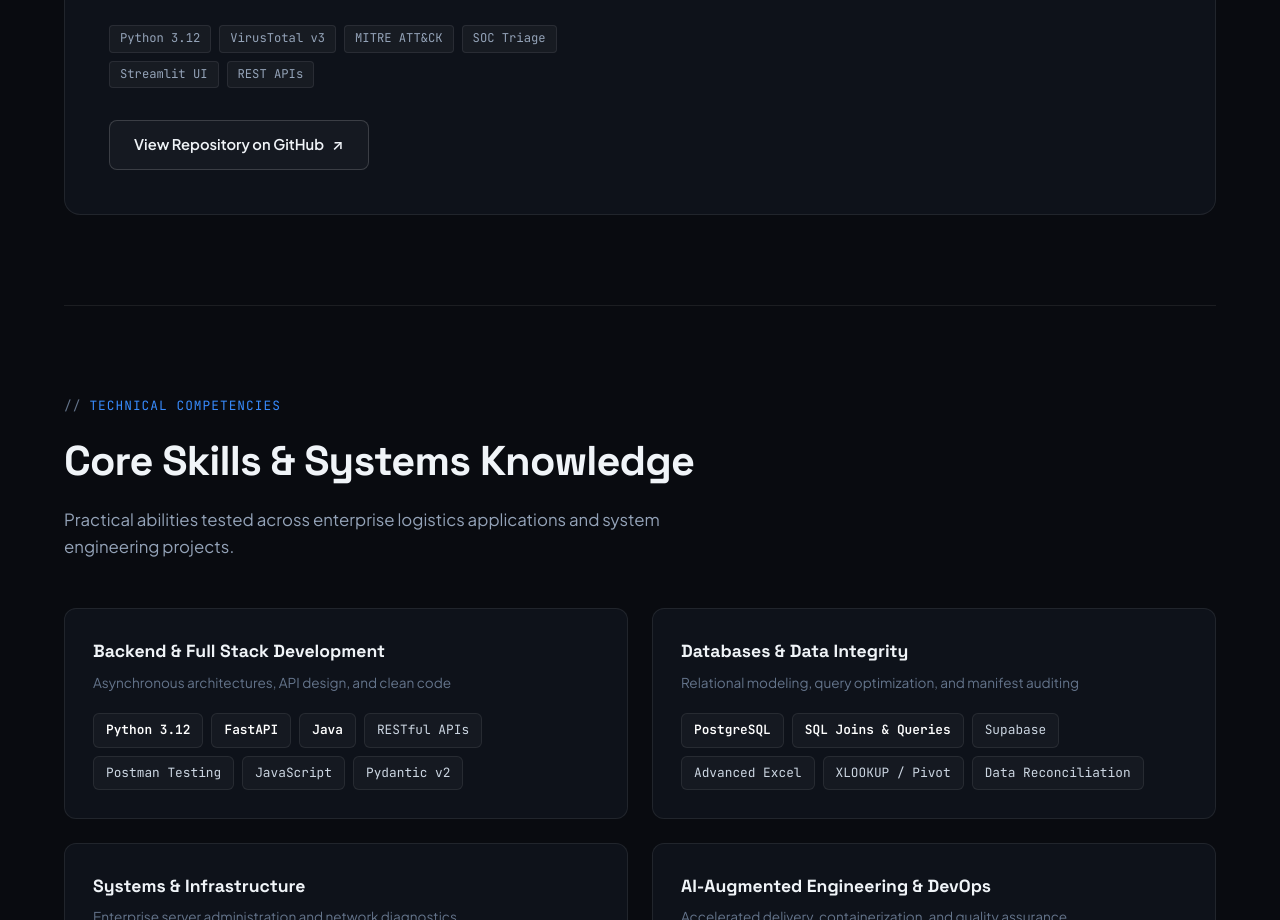
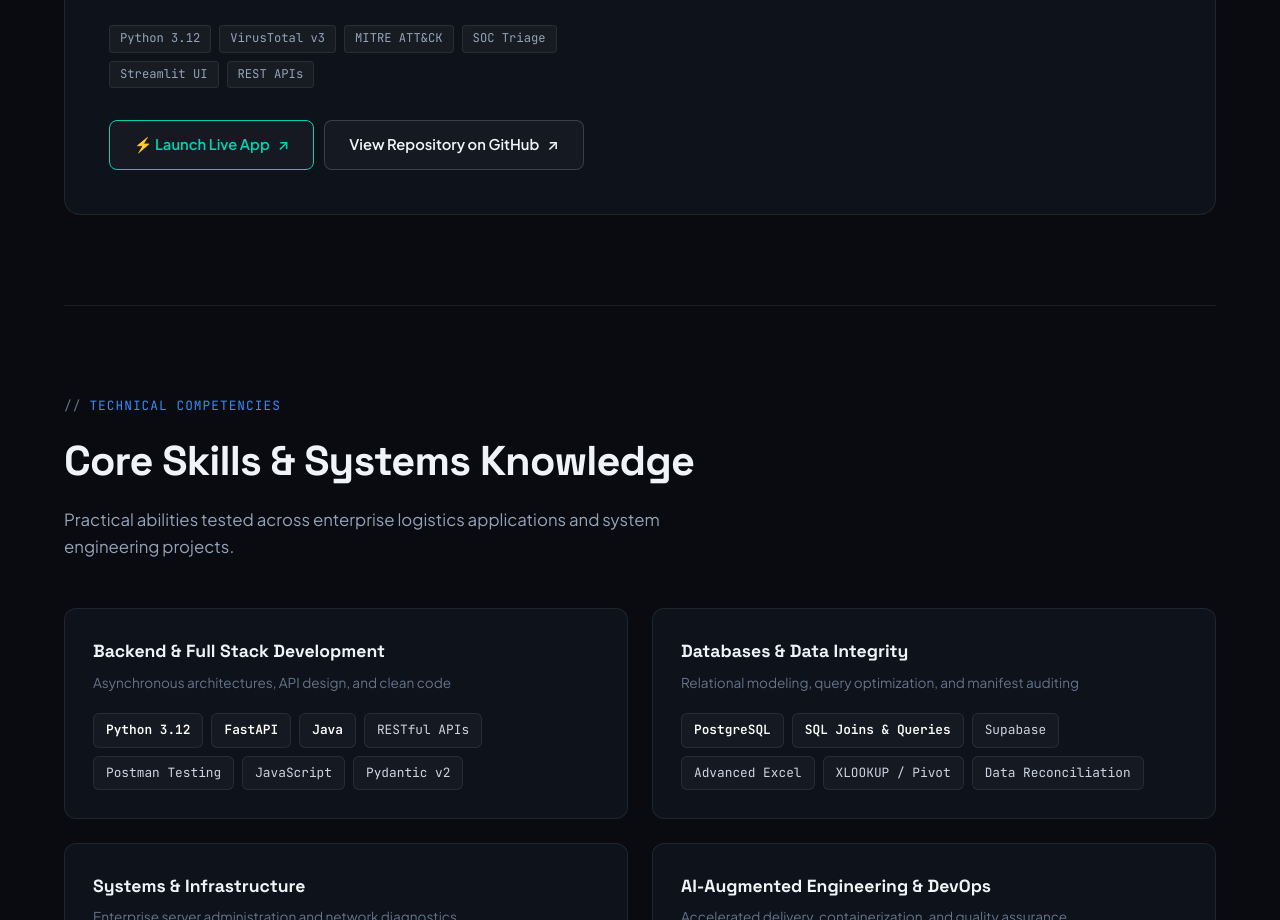
Before and after one commit to Mdbasith05/mdbasith05, a plain HTML site: page index.html in a window 1280 px wide. Shown: the part 5106-6026 px from the top of the page. Drawn offline with Linux system fonts and the light colour scheme.

Commit message:
Add Launch Live App button for SOC Sentinel to portfolio

```diff
--- a/index.html
+++ b/index.html
@@ -1151,10 +1151,16 @@
             <span class="tech-pill">REST APIs</span>
           </div>
 
-          <a href="https://github.com/Mdbasith05/soc-sentinel-triage" target="_blank" class="btn btn-outline">
-            <span>View Repository on GitHub</span>
-            <span>↗</span>
-          </a>
+          <div style="display: flex; gap: 10px; flex-wrap: wrap;">
+            <a href="https://soc-sentinel-triage-mdrmh2dyeawzwjaycnjcdg.streamlit.app/" target="_blank" class="btn btn-outline" style="border-color: var(--accent-cyan); color: var(--accent-cyan);">
+              <span>⚡ Launch Live App</span>
+              <span>↗</span>
+            </a>
+            <a href="https://github.com/Mdbasith05/soc-sentinel-triage" target="_blank" class="btn btn-outline">
+              <span>View Repository on GitHub</span>
+              <span>↗</span>
+            </a>
+          </div>
         </div>
 
         <div class="system-code-preview">
```
